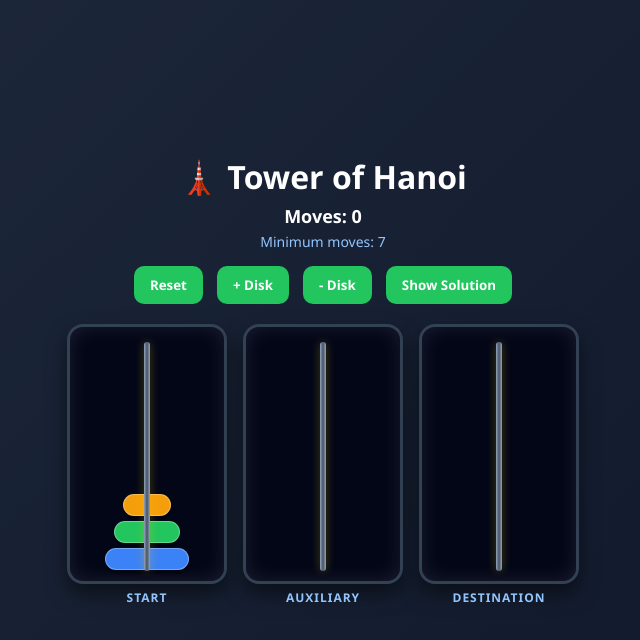
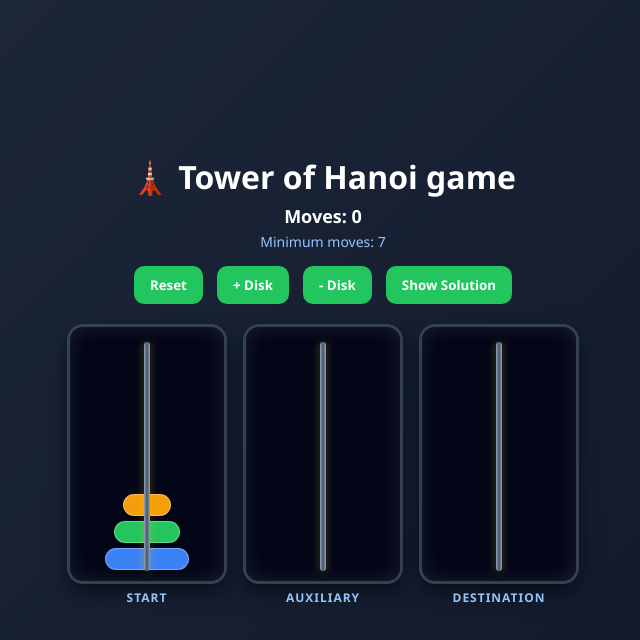
Before and after one commit to minifoodall/TownOfHonai, a website: page index.html in a window 1280 px wide. Shown: the whole page, without its empty margins (317-957 px from the left). Drawn offline with Linux system fonts and the light colour scheme.

Commit message:
minar update

```diff
--- a/index.html
+++ b/index.html
@@ -10,7 +10,7 @@
 </head>
 
 <body>
-  <h1>🗼 Tower of Hanoi</h1>
+  <h1>🗼 Tower of Hanoi game</h1>
 
   <div class="info">
     <div class="moves">Moves: <span id="moveCount">0</span></div>
```
